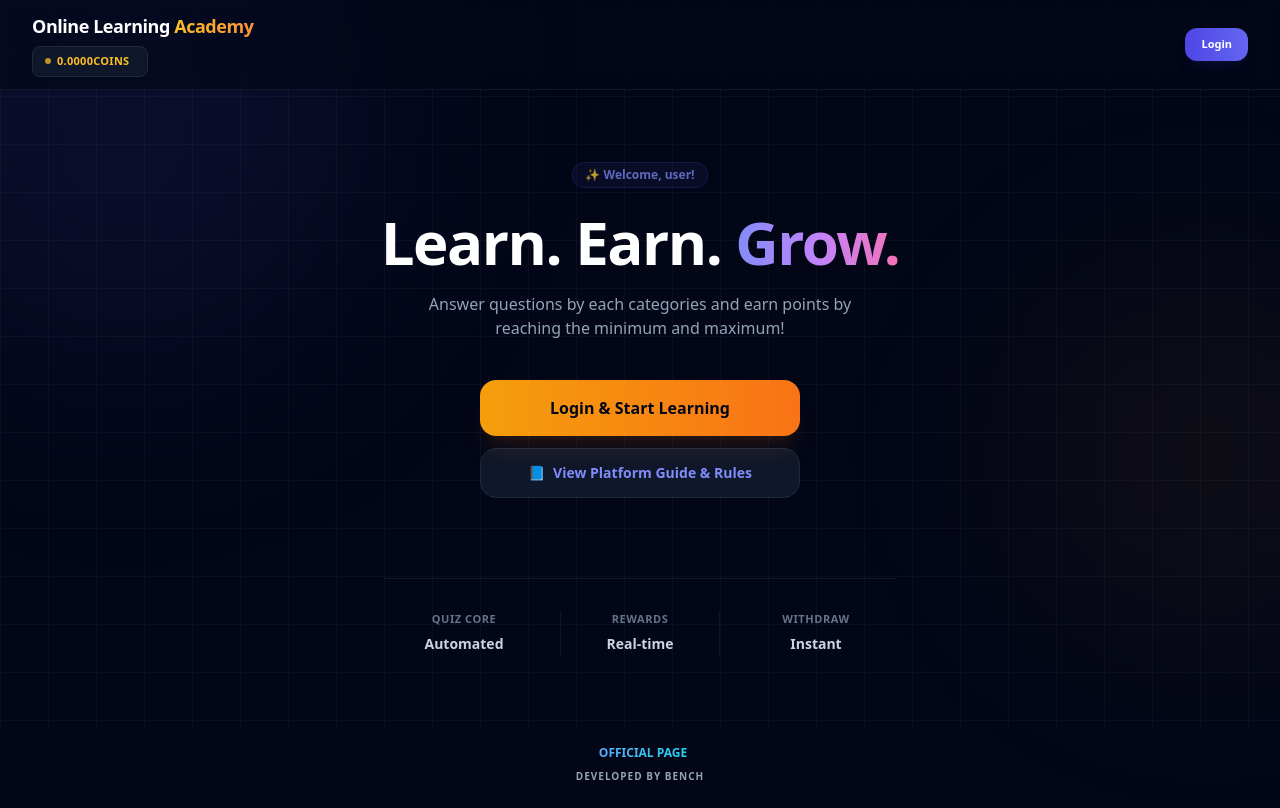
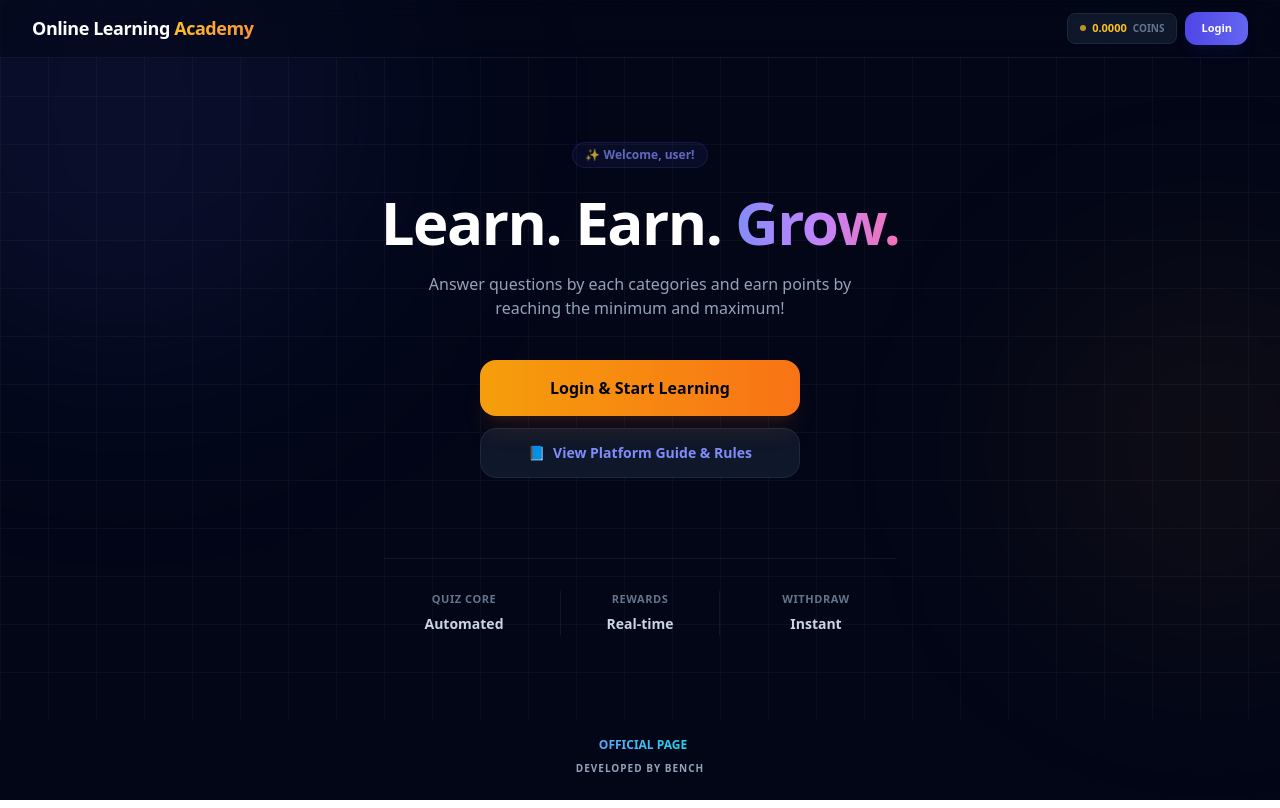
Before and after one commit to onlineacademy23est-stack/my-project, a React (Vite) app in the folder client/: page / in a window 1280 px wide. Built offline with nearby package versions, Linux system fonts and the light colour scheme.

Commit message:
Update header layout and logout button position

```diff
--- a/client/src/App.jsx
+++ b/client/src/App.jsx
@@ -364,12 +364,10 @@ function App() {
         {/* ── HEADER ── */}
         <header className="relative flex items-center justify-between px-4 sm:px-8 py-3 border-b border-slate-900 backdrop-blur-md bg-slate-950/50 z-40 gap-3">
 
-          {/* LEFT SIDE: Brand on top, CoinBox below */}
-          <div className="flex flex-col items-start gap-1.5 min-w-0">
-            {/* Brand */}
+          {/* LEFT: Brand */}
           <h1
             onClick={() => changeScreenWithAnimation("home")}
-              className="text-base sm:text-lg font-black tracking-tight text-white cursor-pointer select-none transition-all hover:opacity-80 active:scale-95 leading-none whitespace-nowrap"
+            className="text-base sm:text-lg font-black tracking-tight text-white cursor-pointer select-none transition-all hover:opacity-80 active:scale-95 leading-none whitespace-nowrap flex-shrink-0"
           >
             Online Learning{" "}
             <span className="text-transparent bg-clip-text bg-gradient-to-r from-amber-400 to-orange-400">
@@ -377,33 +375,23 @@ function App() {
             </span>
           </h1>
 
-            {/* Coin Box */}
-            <div className="flex items-center gap-1.5 bg-slate-900 border border-slate-800 text-slate-200 font-bold px-3 py-1.5 rounded-lg shadow-inner select-none transition-transform duration-300 hover:scale-105 self-start">
+          {/* RIGHT: Coins + FB Name side by side, or Login button */}
+          <div className="flex items-center gap-2 flex-shrink-0">
+            {/* Coin Box — always visible */}
+            <div className="flex items-center gap-1.5 bg-slate-900 border border-slate-800 px-3 py-1.5 rounded-lg shadow-inner select-none transition-transform duration-300 hover:scale-105">
               <span className="w-1.5 h-1.5 rounded-full bg-amber-400 animate-pulse flex-shrink-0"></span>
-              <span className="tracking-wide text-[11px] font-black text-amber-400 whitespace-nowrap">
-                {loggedInCode ? coins.toFixed(4) : "0.0000"}COINS
+              <span className="text-[11px] font-black text-amber-400 whitespace-nowrap">
+                {loggedInCode ? coins.toFixed(4) : "0.0000"}
               </span>
-              <span className="text-[10px] text-slate-500 font-semibold hidden sm:inline"></span>
-            </div>
+              <span className="text-[10px] font-semibold text-slate-500">COINS</span>
             </div>
 
-          {/* RIGHT SIDE: FB Name + action button */}
-          <div className="flex items-center gap-2 flex-shrink-0">
             {loggedInCode ? (
-              <>
-                {/* FB Name badge — truncates gracefully on small screens */}
-                <div className="bg-slate-900/80 text-slate-300 font-bold px-2.5 py-1.5 rounded-xl text-[11px] border border-slate-800/80 flex items-center gap-1.5 backdrop-blur-sm max-w-[120px] sm:max-w-[180px] overflow-hidden">
+              /* FB Name badge — no logout here, moved to earn screen */
+              <div className="bg-slate-900/80 text-slate-300 font-bold px-2.5 py-1.5 rounded-xl text-[11px] border border-slate-800/80 flex items-center gap-1.5 backdrop-blur-sm max-w-[110px] sm:max-w-[170px] overflow-hidden">
                 <span className="opacity-70 flex-shrink-0">👤</span>
                 <span className="tracking-wide text-slate-200 truncate">{loggedInFbName}</span>
               </div>
-
-                <button
-                  onClick={handleLogout}
-                  className="bg-slate-900 hover:bg-rose-950/30 text-slate-400 hover:text-rose-400 border border-slate-800 hover:border-rose-900/50 px-2.5 py-1.5 rounded-xl text-[11px] font-bold transition-all active:scale-95 flex-shrink-0 whitespace-nowrap"
-                >
-                  Logout
-                </button>
-              </>
             ) : (
               <button
                 onClick={() => { setEncashStatus({ type: "", msg: "" }); setShowLogin(true); }}
@@ -507,6 +495,9 @@ function App() {
                   </button>
                   <button onClick={() => setShowGuide(true)} className="w-full bg-slate-900/50 hover:bg-slate-900 text-slate-400 py-2.5 rounded-xl text-xs font-semibold transition-all active:scale-95 flex items-center justify-center gap-1.5 border border-slate-800/40">
                     <span>📘</span> View Answer Keys & Rules
+                  </button>
+                  <button onClick={handleLogout} className="w-full bg-slate-900/30 hover:bg-rose-950/20 text-slate-600 hover:text-rose-400 border border-slate-800/30 hover:border-rose-900/40 py-2.5 rounded-xl text-xs font-bold transition-all active:scale-95 flex items-center justify-center gap-1.5">
+                    <span>↩</span> Logout
                   </button>
                 </div>
               </div>
```
Lines whose indentation alone changed are shown as unchanged.
